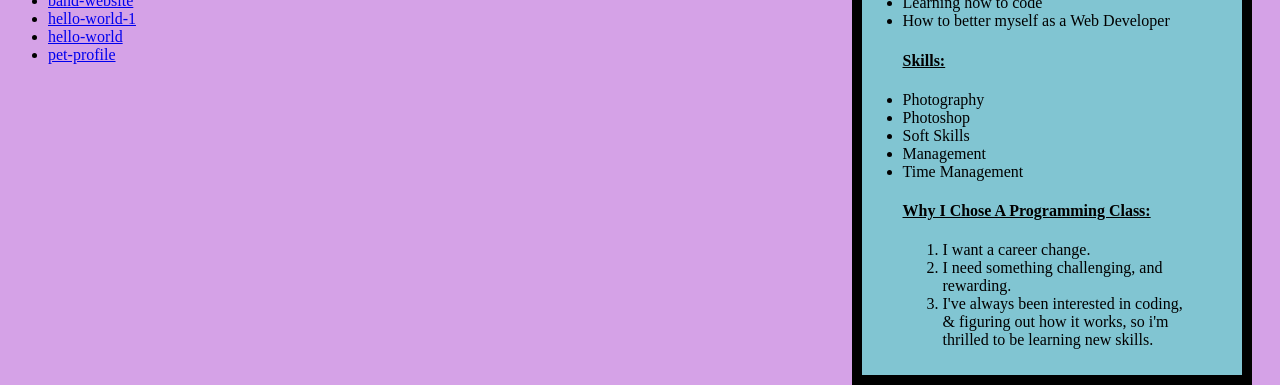
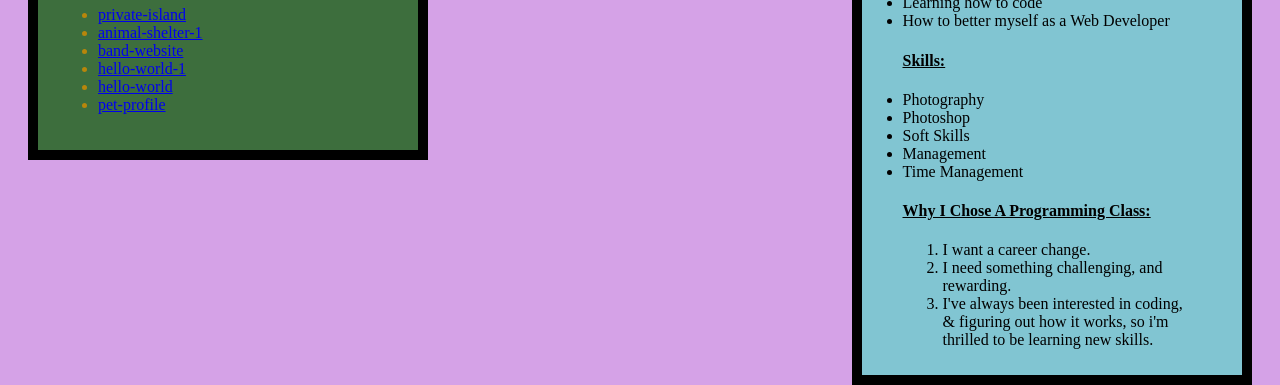
Before and after one commit to LoganJenk/LoganJenkins-Portfolio, a plain HTML site: page index.html in a window 1280 px wide. Shown: the part 692-1077 px from the top of the page. Drawn offline with Linux system fonts and the light colour scheme.

Commit message:
Add border, background color, and text color for GitHub Projects:

```diff
--- a/css/styles.css
+++ b/css/styles.css
@@ -53,5 +53,15 @@ img {
 
 .Projects {
   float: left;
+  background-color: rgb(61, 110, 61);
+  color: darkgoldenrod;
   text-align: left;
+  border: black;
+  border-style: solid;
+  border-width: 10px;
+  padding: 20px;
+  margin-right: 20px;
+  margin-top: 20px;
+  margin-left: 20px;
+  width: 340px;
 }
```
